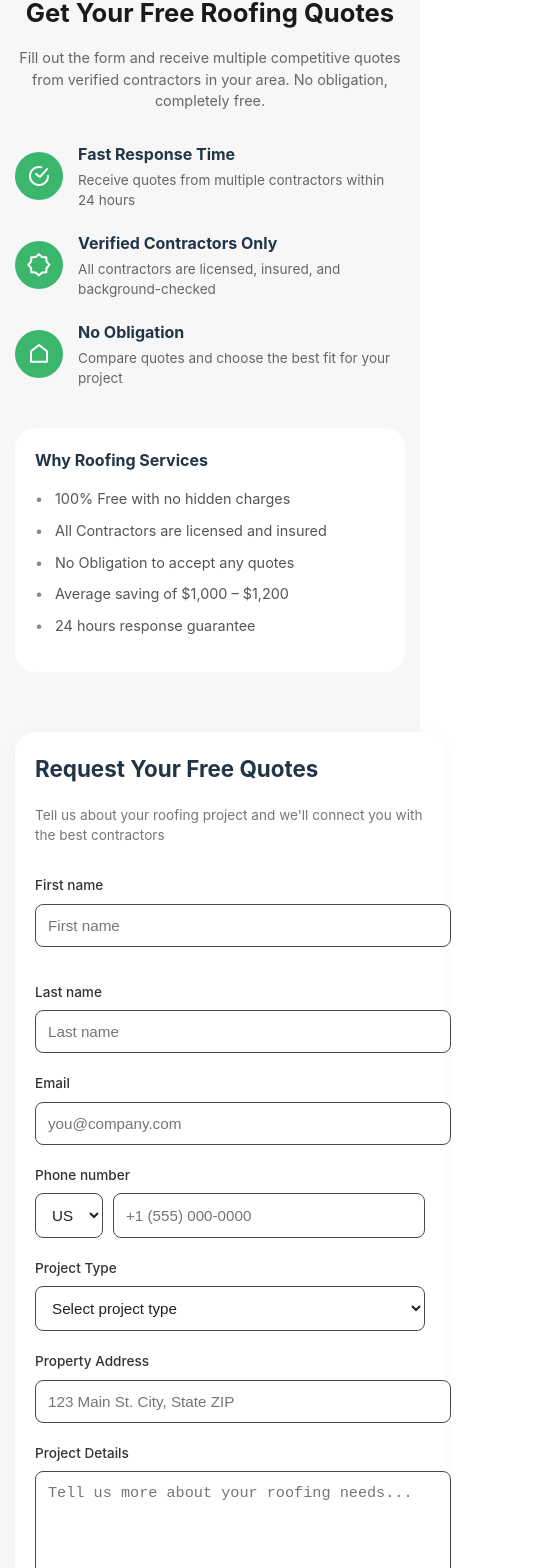
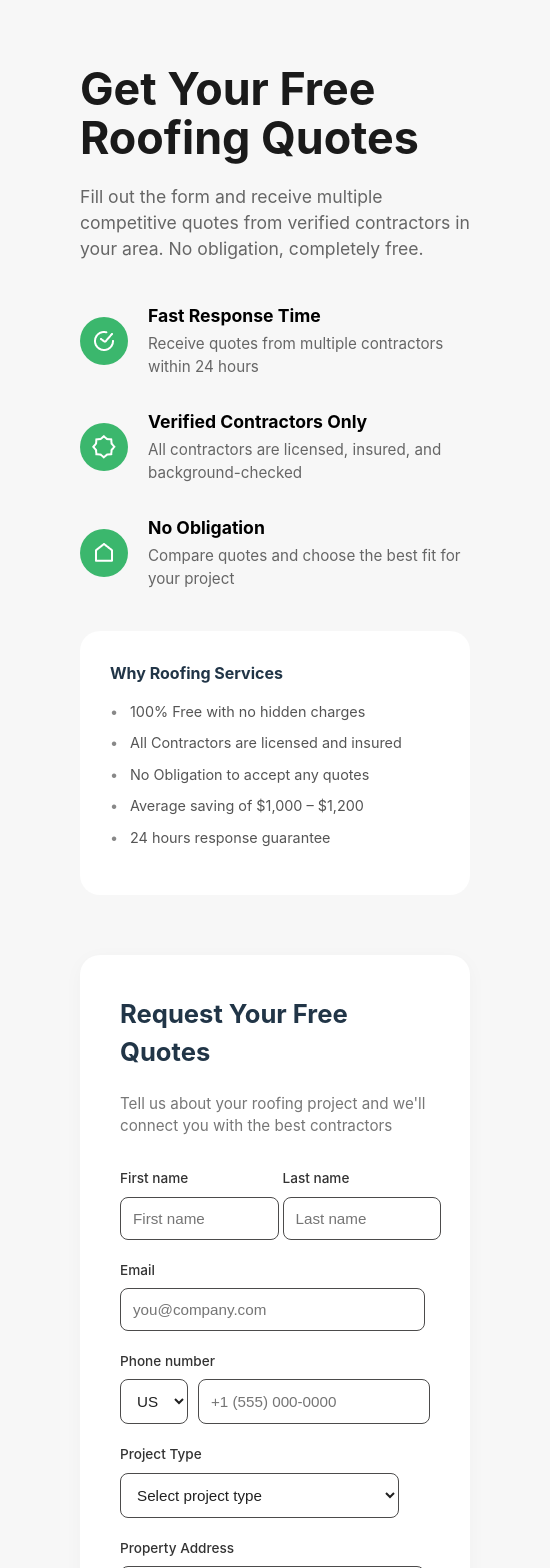
Before and after one commit to roshninaznin/roofing-services, a React (Vite) app: page / in a window 390 px wide. Shown: the part 8966-10534 px from the top of the page, 550 px wide, since content can reach past the window. Built offline with nearby package versions, Linux system fonts and the light colour scheme.

Commit message:
Update Quote.css

```diff
--- a/src/styles/Quote.css
+++ b/src/styles/Quote.css
@@ -1,48 +1,45 @@
 .quote-section {
   background-color: #f7f7f7;
-  min-height: 100vh;
+min-height: 100vh;
   width: 100%;
-  padding: clamp(60px, 6vw, 100px) clamp(20px, 6vw, 80px);
-  font-family: 'Inter', sans-serif;
+  padding: 100px 80px;  font-family: 'Inter', sans-serif;
 }
 
 .quote-container {
   max-width: 1200px;
   margin: 0 auto;
   display: flex;
-  gap: clamp(30px, 4vw, 60px);
+  gap: 60px;
   align-items: flex-start;
-  flex-wrap: wrap;
 }
 
 .quote-info {
   flex: 1;
-  min-width: 280px;
 }
 
 .quote-info h1 {
-  font-size: clamp(2rem, 4vw, 2.8rem);
+  font-size: 2.8rem;
   color: #1a1a1a;
   margin-bottom: 20px;
 }
 
 .subtitle {
   color: #666;
-  font-size: clamp(0.95rem, 1.5vw, 1.1rem);
+  font-size: 1.1rem;
   line-height: 1.5;
-  margin-bottom: 30px;
+  margin-bottom: 40px;
 }
 
 .benefit-list {
   display: flex;
   flex-direction: column;
-  gap: clamp(20px, 2vw, 30px);
+  gap: 30px;
   margin-bottom: 40px;
 }
 
 .benefit-item {
   display: flex;
-  gap: 15px;
+  gap: 20px;
   align-items: center;
 }
 
@@ -62,6 +59,7 @@
 .benefit-item h3 {
   margin: 0 0 4px 0;
   font-size: 1.1rem;
+  color: black;
 }
 
 .benefit-item p {
@@ -72,10 +70,9 @@
 
 .why-box {
   background: white;
-  padding: clamp(20px, 3vw, 30px);
+  padding: 30px;
   border-radius: 20px;
   max-width: 350px;
-  margin-bottom: 20px;
 }
 
 .why-box h4 {
@@ -105,34 +102,32 @@
 
 .quote-form-card {
   flex: 1;
-  min-width: 280px;
   background: white;
-  padding: clamp(20px, 4vw, 40px);
+  padding: 40px;
   border-radius: 20px;
   box-shadow: 0 4px 20px rgba(0,0,0,0.03);
 }
 
 .quote-form-card h2 {
   margin-top: 0;
-  font-size: clamp(1.4rem, 3vw, 1.6rem);
+  font-size: 1.6rem;
 }
 
 .quote-form-card p {
   color: #777;
-  font-size: clamp(0.85rem, 1.5vw, 0.95rem);
+  font-size: 0.95rem;
   margin-bottom: 30px;
 }
 
 .form-row {
   display: flex;
   gap: 15px;
-  flex-wrap: wrap;
 }
 
 .form-group {
   margin-bottom: 20px;
   flex: 1;
-  min-width: 120px;
+  background-color: white;
 }
 
 .form-group label {
@@ -146,7 +141,7 @@
 .form-group input,
 .form-group select,
 .form-group textarea {
-  width: 100%;
+  width: 90%;
   padding: 12px;
   border: 1px solid #4c4b4b;
   color: #212121;
@@ -177,12 +172,10 @@ textarea {
   font-size: 0.85rem;
   color: #666;
 }
-
-.checkbox-group input {
+.checkbox-group input{
   background: #ffffff;
   border: 1px solid rgb(247, 3, 3);
 }
-
 .submit-btn {
   width: 100%;
   padding: 15px;
@@ -199,80 +192,8 @@ textarea {
   gap: 10px;
 }
 
-
-@media (max-width: 1024px) {
-  .quote-container {
-    gap: 40px;
-  }
-
-  .quote-form-card {
-    padding: 30px;
-  }
-}
-
-@media (max-width: 768px) {
+@media (max-width: 900px) {
   .quote-container {
     flex-direction: column;
   }
-
-  .quote-info h1 {
-    font-size: clamp(1.8rem, 5vw, 2.4rem);
-    text-align: center;
-  }
-
-  .subtitle {
-    text-align: center;
-  }
-
-  .benefit-item {
-    flex-direction: row;
-    justify-content: center;
-  }
-
-  .why-box {
-    margin: 0 auto 20px;
-  }
-
-  .quote-form-card {
-    width: 100%;
-  }
-
-  .form-row {
-    flex-direction: column;
-  }
 }
-
-@media (max-width: 480px) {
-  .quote-section {
-    padding: 50px 15px;
-  }
-
-  .quote-info h1 {
-    font-size: 1.6rem;
-  }
-
-  .subtitle {
-    font-size: 0.9rem;
-  }
-
-  .benefit-item h3 {
-    font-size: 1rem;
-  }
-
-  .benefit-item p {
-    font-size: 0.85rem;
-  }
-
-  .why-box {
-    padding: 20px;
-  }
-
-  .quote-form-card {
-    padding: 20px;
-  }
-
-  .submit-btn {
-    font-size: 0.95rem;
-    padding: 12px 20px;
-  }
-}
```
